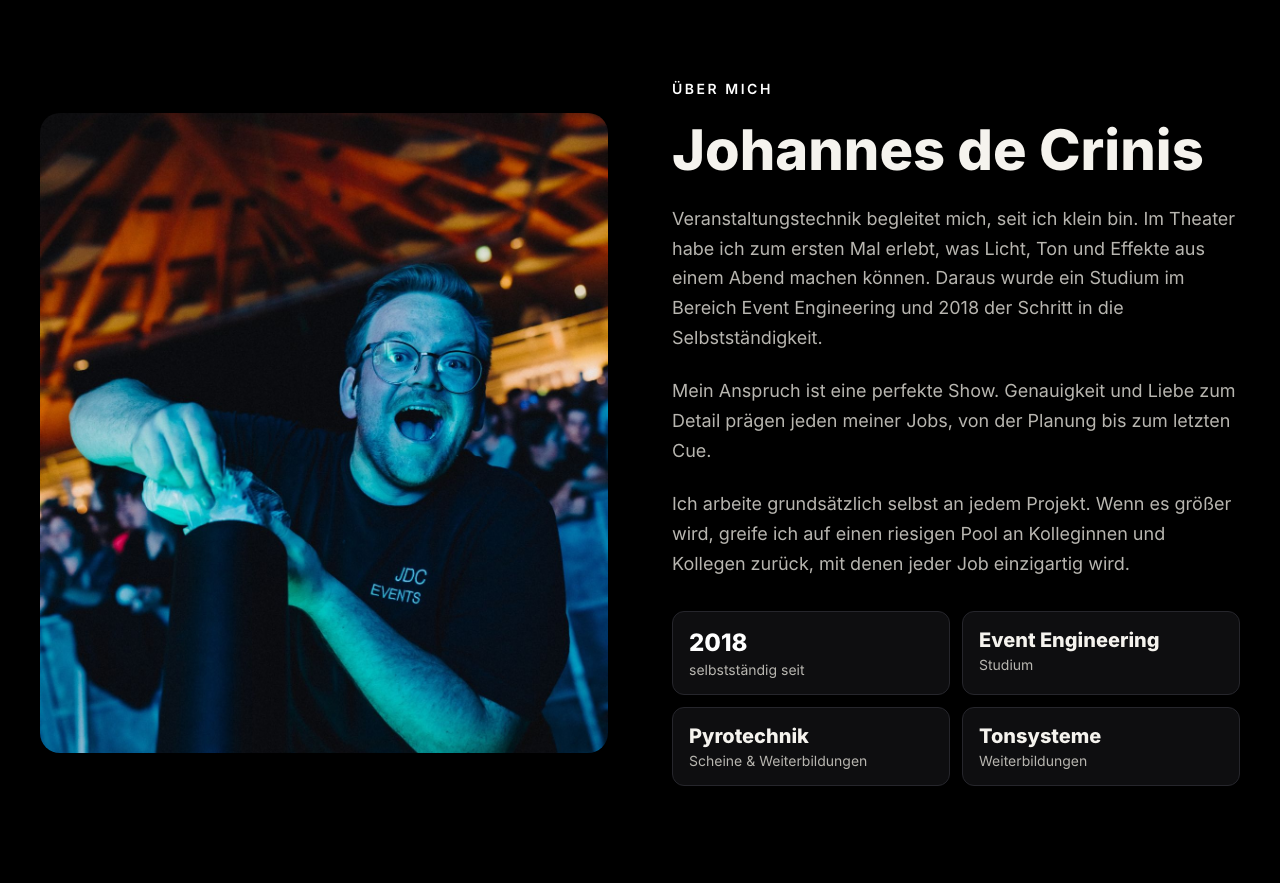
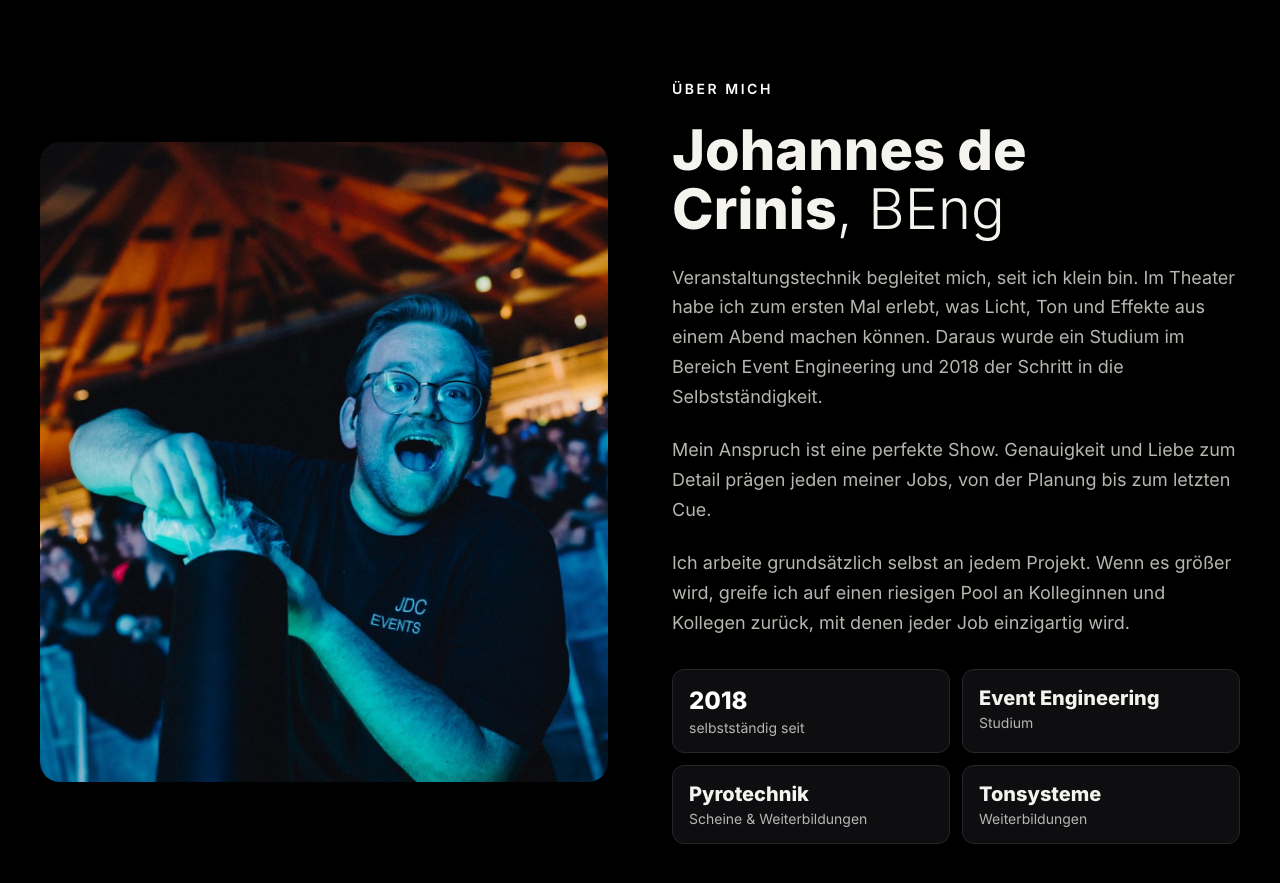
Before and after one commit to jdecrinis/jdc-events, a plain HTML site: page index.html in a window 1280 px wide. Shown: the part 1860-2743 px from the top of the page. Drawn offline with Linux system fonts and the light colour scheme.

Commit message:
Titel BEng beim Namen ergänzt (Über mich, Impressum, Datenschutz, strukturierte Daten)
Co-Authored-By: Claude Opus 5.5 <noreply@anthropic.com>
Claude-Session: https://claude.ai/code/session_01XDApYPobfyyRpBitYW5htq

```diff
--- a/index.html
+++ b/index.html
@@ -11,7 +11,7 @@
 <meta property="og:site_name" content="JDC Events">
 <meta property="og:locale" content="de_AT">
 <script type="application/ld+json">{"@context": "https://schema.org", "@type": "WebSite", "name": "JDC Events", "url": "https://jdc-events.at/"}</script>
-<script type="application/ld+json">{"@context": "https://schema.org", "@type": "LocalBusiness", "@id": "https://jdc-events.at/#firma", "name": "JDC Events", "alternateName": "JDC Events – Johannes de Crinis", "description": "Veranstaltungstechnik aus Graz: Pyrotechnik, Spezialeffekte und Tontechnik für Konzerte, Festivals und Veranstaltungen aller Art.", "url": "https://jdc-events.at/", "logo": "https://jdc-events.at/img/logo-quadrat.png", "image": "https://jdc-events.at/img/startbild.jpg", "telephone": "+43 664 3897633", "email": "office@decrinis.com", "address": {"@type": "PostalAddress", "addressLocality": "Graz", "postalCode": "8010", "addressRegion": "Steiermark", "addressCountry": "AT"}, "founder": {"@type": "Person", "name": "Johannes de Crinis"}, "foundingDate": "2018", "areaServed": ["Österreich", "Deutschland", "Schweiz"], "sameAs": ["https://www.instagram.com/jdc___events/"], "knowsAbout": ["Pyrotechnik", "Spezialeffekte", "Bühnenpyrotechnik", "Tontechnik", "Veranstaltungstechnik"]}</script>
+<script type="application/ld+json">{"@context": "https://schema.org", "@type": "LocalBusiness", "@id": "https://jdc-events.at/#firma", "name": "JDC Events", "alternateName": "JDC Events – Johannes de Crinis", "description": "Veranstaltungstechnik aus Graz: Pyrotechnik, Spezialeffekte und Tontechnik für Konzerte, Festivals und Veranstaltungen aller Art.", "url": "https://jdc-events.at/", "logo": "https://jdc-events.at/img/logo-quadrat.png", "image": "https://jdc-events.at/img/startbild.jpg", "telephone": "+43 664 3897633", "email": "office@decrinis.com", "address": {"@type": "PostalAddress", "addressLocality": "Graz", "postalCode": "8010", "addressRegion": "Steiermark", "addressCountry": "AT"}, "founder": {"@type": "Person", "name": "Johannes de Crinis", "honorificSuffix": "BEng"}, "foundingDate": "2018", "areaServed": ["Österreich", "Deutschland", "Schweiz"], "sameAs": ["https://www.instagram.com/jdc___events/"], "knowsAbout": ["Pyrotechnik", "Spezialeffekte", "Bühnenpyrotechnik", "Tontechnik", "Veranstaltungstechnik"]}</script>
 <link rel="apple-touch-icon" href="apple-touch-icon.png">
 <meta property="og:type" content="website">
 <meta property="og:title" content="JDC Events – Veranstaltungstechnik aus Graz">
@@ -172,7 +172,7 @@ section{scroll-margin-top:84px}
       <img loading="lazy" decoding="async" src="img/johannes.jpg" alt="Johannes de Crinis bei der Arbeit" style="display: block; width: 100%; height: 640px; object-fit: cover; object-position: center 45%; border-radius: 20px">
       <div style="display: flex; flex-direction: column; gap: 24px">
         <p style="margin: 0; font-size: 14px; font-weight: 600; letter-spacing: 0.18em; text-transform: uppercase; color: #FFFFFF">Über mich</p>
-        <h2 style="margin: 0; font-family: Inter, sans-serif; font-weight: 800; font-size: clamp(36px, 5vw, 56px); line-height: 1.05">Johannes de Crinis</h2>
+        <h2 style="margin: 0; font-family: Inter, sans-serif; font-weight: 800; font-size: clamp(36px, 5vw, 56px); line-height: 1.05">Johannes de Crinis<span style="font-weight: 300">, BEng</span></h2>
         <p style="margin: 0; font-size: 18px; line-height: 1.65; color: #B8B6B0">Veranstaltungstechnik begleitet mich, seit ich klein bin. Im Theater habe ich zum ersten Mal erlebt, was Licht, Ton und Effekte aus einem Abend machen können. Daraus wurde ein Studium im Bereich Event Engineering und 2018 der Schritt in die Selbstständigkeit.</p>
         <p style="margin: 0; font-size: 18px; line-height: 1.65; color: #B8B6B0">Mein Anspruch ist eine perfekte Show. Genauigkeit und Liebe zum Detail prägen jeden meiner Jobs, von der Planung bis zum letzten Cue.</p>
         <p style="margin: 0; font-size: 18px; line-height: 1.65; color: #B8B6B0">Ich arbeite grundsätzlich selbst an jedem Projekt. Wenn es größer wird, greife ich auf einen riesigen Pool an Kolleginnen und Kollegen zurück, mit denen jeder Job einzigartig wird.</p>
```
Also changed, not shown: datenschutz.html (+1 -1 lines), impressum.html (+2 -2 lines).
